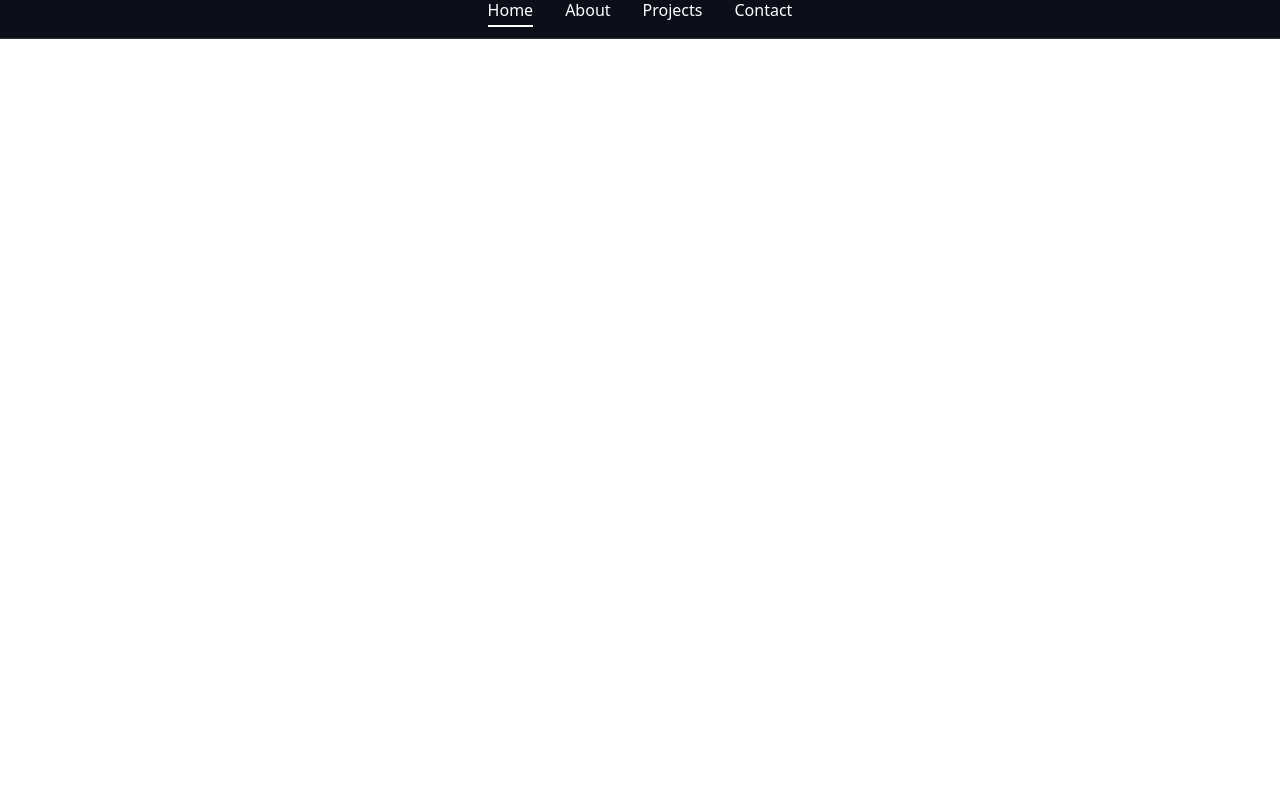
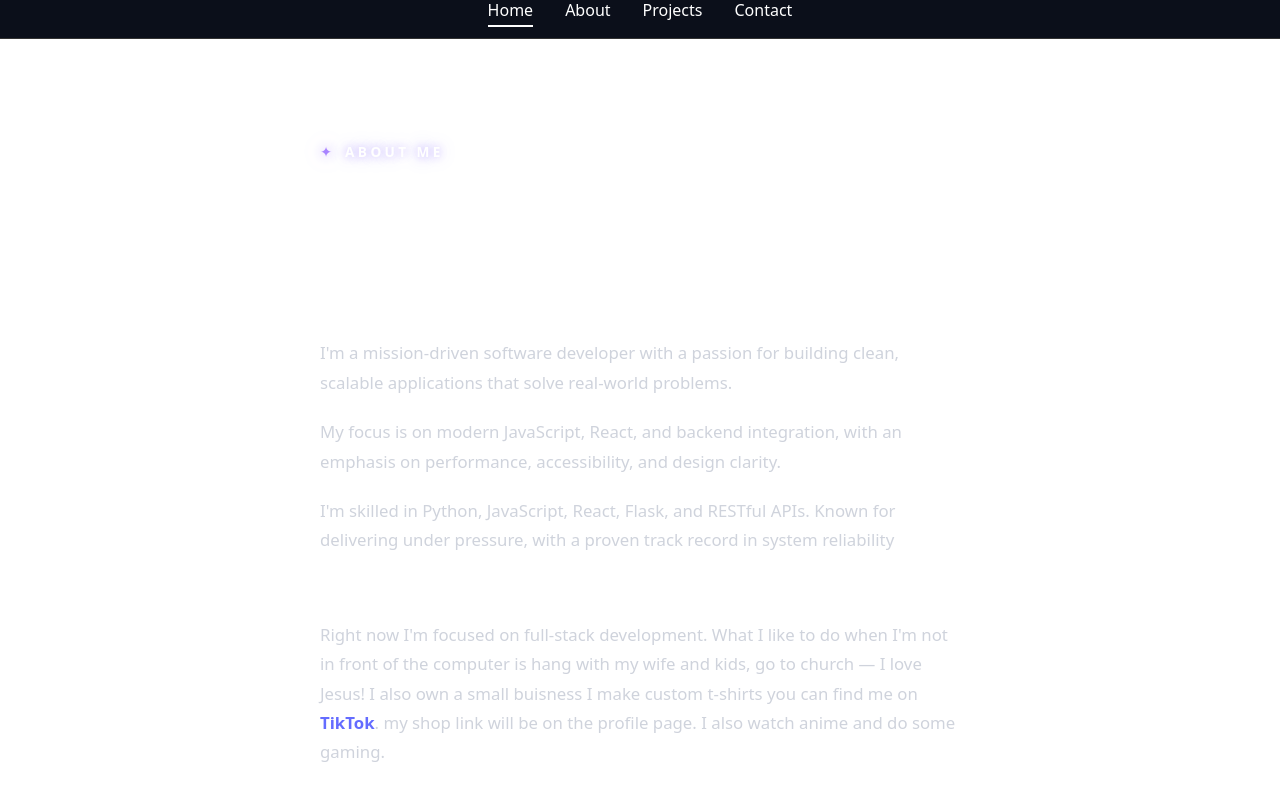
Before and after one commit to Neil-Player456/neilsen-my-portfolio, a React (Vite) app: page / in a window 1280 px wide. Shown: the part 818-1618 px from the top of the page. Built offline with nearby package versions, Linux system fonts and the light colour scheme; the HTML template or start-up script is replaced by a standard one.

Commit message:
get started with contact section

```diff
--- a/src/App.css
+++ b/src/App.css
@@ -68,12 +68,6 @@ main {
   margin: 0.5rem 0 1.5rem;
   color: #ccc;
   text-shadow: 0 0 10px rgba(255, 255, 255, 0.2);
-}
-
-.header-description {
-  line-height: 1.6;
-  color: #ddd;
-  margin-bottom: 2rem;
 }
 
 .header-button {
@@ -162,3 +156,111 @@ section {
   position: relative;
   z-index: 1;
 }
+
+.about {
+  max-width: 640px;
+  margin: 0 auto;
+  text-align: left;
+}
+
+.about-eyebrow {
+  display: block;
+  font-size: 0.85rem;
+  letter-spacing: 0.15em;
+  text-transform: uppercase;
+  color: #8a8f98;
+  margin-bottom: 1rem;
+}
+
+.about-heading {
+  font-size: clamp(1.8rem, 3vw, 2.4rem);
+  font-weight: 600;
+  line-height: 1.25;
+  margin-bottom: 1.5rem;
+  color: #ffffff;
+}
+
+.about p {
+  font-size: 1.05rem;
+  line-height: 1.75;
+  color: #cfd3dc;
+  margin-bottom: 1.25rem;
+}
+
+.about-divider {
+  width: 60px;
+  height: 1px;
+  background: rgba(255, 255, 255, 0.2);
+  margin: 2rem 0;
+}
+
+.about-meta {
+  font-size: 0.95rem;
+  color: #9aa0aa;
+}
+
+.about-eyebrow {
+  display: inline-flex;
+  align-items: center;
+  gap: 0.6rem;
+
+  font-size: 0.85rem;
+  font-weight: 700; /* bold */
+  letter-spacing: 0.25em;
+  text-transform: uppercase;
+
+  color: #ffffff;
+  margin-bottom: 1.5rem;
+
+  text-shadow:
+    0 0 10px rgba(160, 120, 255, 0.6),
+    0 0 20px rgba(80, 120, 255, 0.3);
+}
+
+.about-eyebrow-symbol {
+  font-size: 0.9rem;
+  color: rgba(160, 120, 255, 0.9);
+
+  text-shadow:
+    0 0 12px rgba(160, 120, 255, 0.8),
+    0 0 24px rgba(160, 120, 255, 0.4);
+}
+
+
+.about-eyebrow:hover .about-eyebrow-symbol {
+  animation: star-twinkle 1.8s ease-in-out infinite;
+}
+
+
+@keyframes star-twinkle {
+  0% {
+    opacity: 0.6;
+    transform: scale(0.95) rotate(0deg);
+    text-shadow:
+      0 0 8px rgba(160, 120, 255, 0.4),
+      0 0 16px rgba(160, 120, 255, 0.2);
+  }
+  50% {
+    opacity: 1;
+    transform: scale(1.15) rotate(6deg);
+    text-shadow:
+      0 0 16px rgba(180, 140, 255, 0.9),
+      0 0 30px rgba(100, 140, 255, 0.6);
+  }
+  100% {
+    opacity: 0.7;
+    transform: scale(1) rotate(0deg);
+    text-shadow:
+      0 0 10px rgba(160, 120, 255, 0.5),
+      0 0 20px rgba(160, 120, 255, 0.3);
+  }
+}
+
+.tiktok-link {
+  font-weight: 600;
+  text-decoration: none;
+}
+
+.tiktok-link:hover {
+  text-decoration: underline;
+}
--- a/src/Components/About.jsx
+++ b/src/Components/About.jsx
@@ -2,12 +2,48 @@ import React from "react";
 
 
 const About = () => {
-    return (
-        <div className="about-section">
-            <h2>About</h2>
-            <p>You caught me monologing lol</p>
-        </div>
-    );
+  return (
+    <div className="about">
+      <span className="about-eyebrow">
+        <span className="about-eyebrow-symbol">✦</span>
+        About Me
+      </span>
+
+      <h2 className="about-heading">
+        I build thoughtful, web experiences.
+      </h2>
+
+      <p>
+        I'm a mission-driven software developer with a passion for building
+        clean, scalable applications that solve real-world problems.
+      </p>
+
+      <p>
+        My focus is on modern JavaScript, React, and backend integration,
+        with an emphasis on performance, accessibility, and design clarity.
+      </p>
+
+      <p> I'm skilled in Python, JavaScript, React, Flask, and RESTful APIs. Known
+        for delivering under pressure, with a proven track record in system reliability</p>
+
+      <div className="about-divider" />
+
+      <p className="about-meta">
+        Right now I'm focused on full-stack development. What I like to do when
+        I'm not in front of the computer is hang with my wife and kids, go to
+        church — I love Jesus! I also own a small buisness I make custom t-shirts
+        you can find me on {" "}
+        <a
+          href="https://www.tiktok.com/@edencustomprints_?_r=1&_t=ZT-93CvpnWpGxb"
+          target="_blank"
+          rel="noopener noreferrer"
+          className="tiktok-link"
+        >
+          TikTok
+        </a>. my shop link will be on the profile page. I also watch anime and do some gaming.
+      </p>
+    </div>
+  );
 };
 
 export default About;
--- a/src/Components/Header.jsx
+++ b/src/Components/Header.jsx
@@ -6,9 +6,6 @@ const Header = () => {
     <header id="top" className="header">
       <div className="header-content">
         <h1 className="header-name">Hi, My name is Neilsen</h1>
-        <h2 className="header-title">
-          I'm a versatile and mission-driven Software Developer
-        </h2>
         <a href="#about" className="header-button">About Me</a>
       </div>
     </header>
--- a/src/Components/Starfield.jsx
+++ b/src/Components/Starfield.jsx
@@ -27,8 +27,8 @@ const Starfield = () => {
         y: Math.random() * height,
         r: Math.random() * layer.size + 0.2,
         speed: layer.speed,
-        drift: (Math.random() - 0.5) * 0.15, // horizontal drift
-        phase: Math.random() * Math.PI * 2,   // twinkle
+        drift: (Math.random() - 0.5) * 0.15,
+        phase: Math.random() * Math.PI * 2,
       }))
     );
 
```
